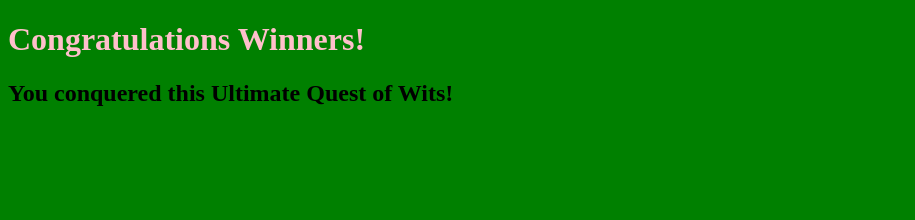
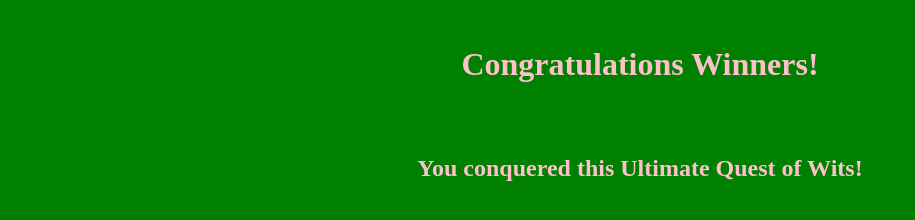
Before and after one commit to Nas-moon/Quiz-passcode, a plain HTML site: page congratulations.html in a window 1280 px wide. Shown: the whole page, without its empty margins (0-915 px from the left). Drawn offline with Linux system fonts and the light colour scheme.

Commit message:
congratulations.html

```diff
--- a/congratulations.html
+++ b/congratulations.html
@@ -9,10 +9,11 @@
       background-color:green;
         border-size:3px;
       }
-      h1{
-        font-size:25;
+      h1,h2{
         font-family;verdana;
         color:pink;
+        text-align:center;
+        padding:25px;
       }
   </style>
 </head>
```
